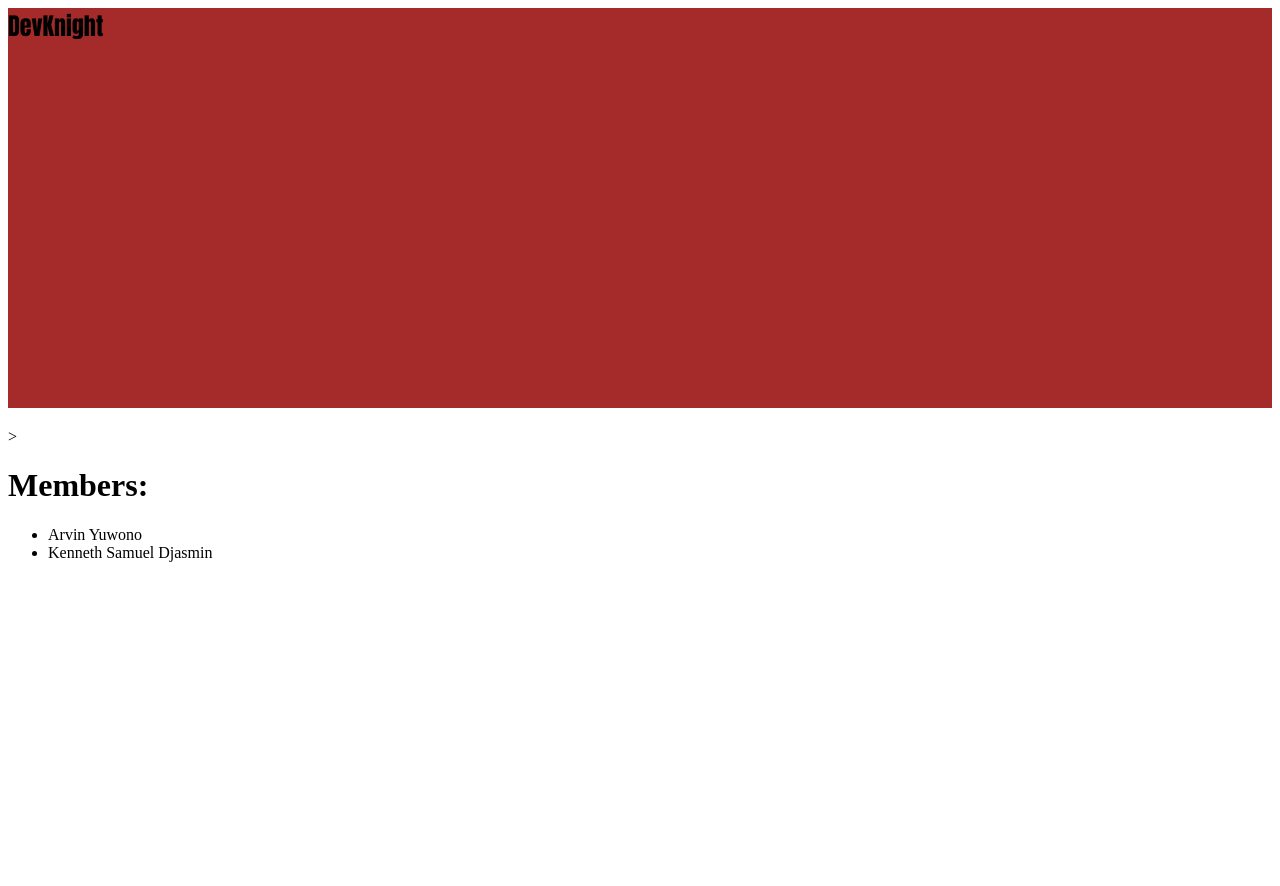
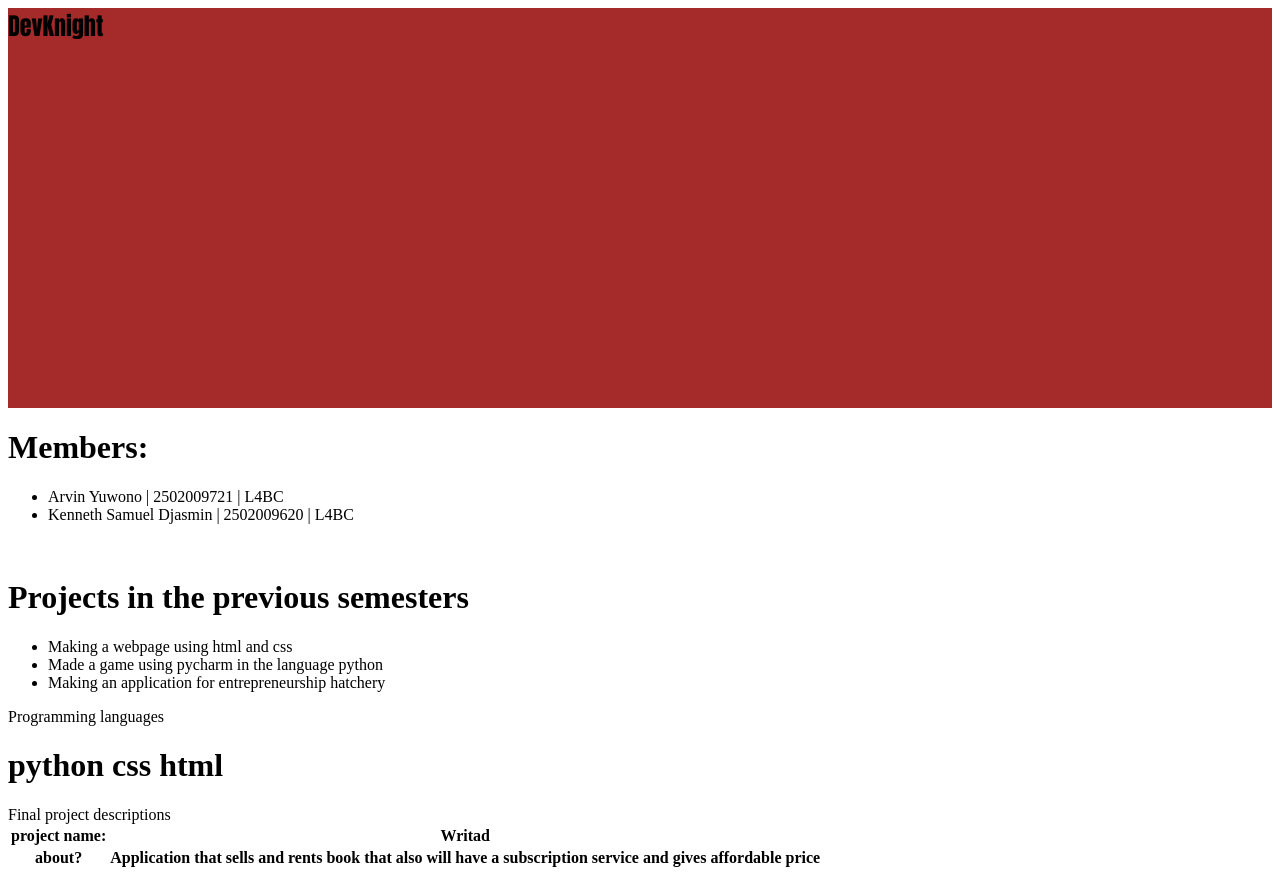
Before and after one commit to kevinMatthewT/DevKnight-Info, a plain HTML site: page index.html in a window 1280 px wide. Before the commit the page ends 800 px from the top, so only its background shows below. Drawn offline with Linux system fonts and the light colour scheme.

Commit message:
Update index.html

```diff
--- a/index.html
+++ b/index.html
@@ -1,21 +1,42 @@
 <html>
     <title>DevKnight</title>
         <link rel="stylesheet" href="Style.css">
+        <script src="Script.js"></script>
 
     <head>
         <h2 class="Top-Segment">DevKnight</h2>
     </head>
+    <!---main body content-->
+    <body>
+            <h1 class="MeM">Members:</h1>
+            <ul>
+                <li class="members"> Arvin Yuwono | 2502009721 | L4BC
+                <li class="members"> Kenneth Samuel Djasmin | 2502009620 | L4BC
+            </ul>
+        <br>
+        <h1>
+            Projects in the previous semesters
+        </h1>
+        <ul class="Projects">
+            <li>Making a webpage using html and css
+            <li>Made a game using pycharm in the language python
+            <li>Making an application for entrepreneurship hatchery
+        </ul>
 
-    <!---main body content-->>
-    <body>
         <p>
-            <h1>Members:</h1>
-            <ul>
-                <li> Arvin Yuwono
-                <li> Kenneth Samuel Djasmin
-            </ul>
+            Programming languages
+            <h1>python  css  html</h1>
         </p>
 
+        <p>
+            Final project descriptions
+            <table>
+            <tr><th>project name:
+                <th> Writad
+            <tr><th>about?
+                <th>Application that sells and rents book that also will have a subscription service and gives affordable price
+            </table>
+        </p>
     </body>
 
 </html>
```
